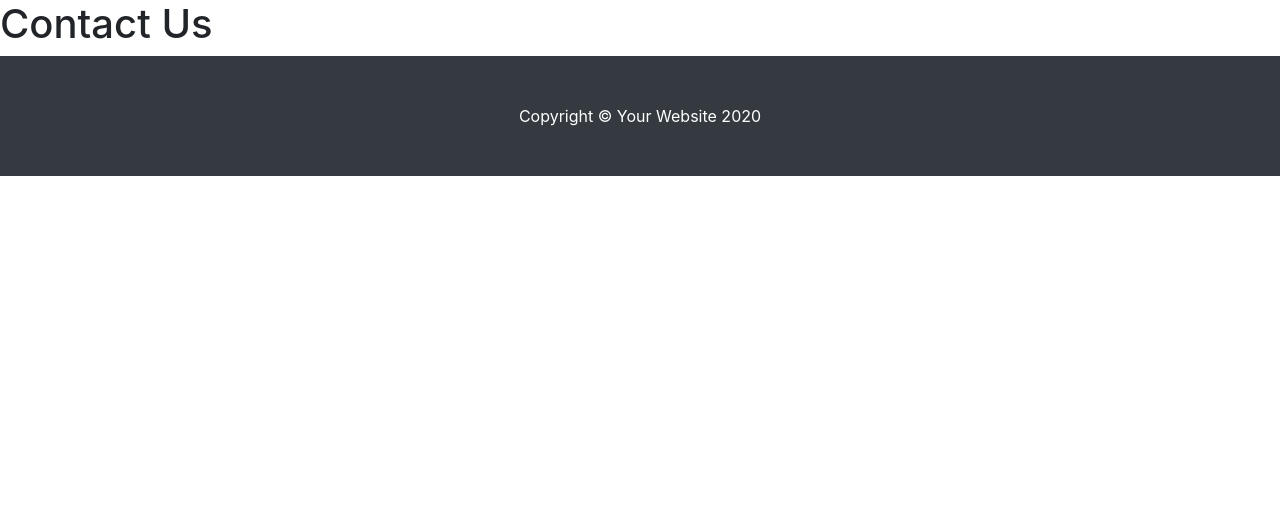
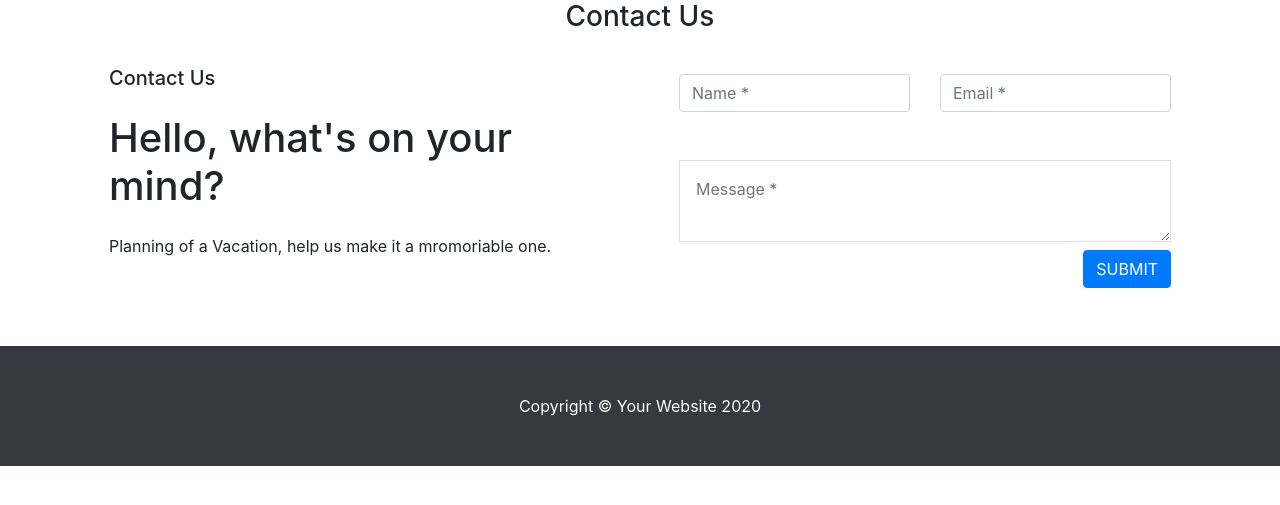
Before and after one commit to varsha2316/mongobdproject, a Flask app: page /contact in a window 1280 px wide. Shown: the part 56-561 px from the top of the page. Run offline with Flask 2, Linux system fonts and the light colour scheme; some libraries are stand-ins or nearby versions.

Commit message:
added contact us form

```diff
--- a/requirements.txt
+++ b/requirements.txt
@@ -1,3 +1,4 @@
+bcrypt==3.2.0
 Click==7.0
 Flask==1.0.2
 Flask-PyMongo==2.2.0
--- a/run.py
+++ b/run.py
@@ -68,6 +68,13 @@ def contact():
     return render_template("contact.html", page_title="Contact Us")
 
 
+@app.route('/emailenquiry', methods=['POST'])
+def emailenquiry():
+    enquiry = mongo.db.emailenquiry
+    enquiry.insert_one(request.form.to_dict())
+    return render_template('index.html')
+
+
 @app.route('/shoppingcart')
 def shoppingcart():
     return render_template("shoppingcart.html", page_title="Shopping Cart")
--- a/templates/contact.html
+++ b/templates/contact.html
@@ -1,4 +1,64 @@
 {% extends 'base.html' %}
 {% block content %}
- <h1>{{ page_title }}</h1>
+
+
+<!-- page title -->
+<!--================================
+=            Page Title            =
+=================================-->
+<section class="page-title">
+	<!-- Container Start -->
+	<div class="container">
+		<div class="row">
+			<div class="col-md-8 offset-md-2 text-center">
+				<!-- Title text -->
+				<h3>Contact Us</h3>
+			</div>
+		</div>
+	</div>
+	<!-- Container End -->
+</section>
+<!-- page title -->
+
+<!-- contact us start-->
+<section class="section">
+    <div class="container">
+        <div class="row">
+            <div class="col-md-6">
+                <div class="contact-us-content p-4">
+                    <h5>Contact Us</h5>
+                    <h1 class="pt-3">Hello, what's on your mind?</h1>
+                    <p class="pt-3 pb-5">Planning of a Vacation, help us make it a mromoriable one.</p>
+                </div>
+            </div>
+            <div class="col-md-6">
+                   <form action="{{ url_for('emailenquiry') }}" method="POST">
+                        <fieldset class="p-4">
+                            <div class="form-group">
+                                <div class="row">
+                                    <div class="col-lg-6 py-2">
+                                        <input type="text" placeholder="Name *" class="form-control"  name="enquiryname" required>
+                                    </div>
+                                    <div class="col-lg-6 pt-2">
+                                        <input type="email" placeholder="Email *" name="enquiryemail" class="form-control" required>
+                                    </div>
+                                </div>
+                            </div>
+                            <textarea name="emailmessage" id=""  placeholder="Message *"  class="border w-100 p-3 mt-3 mt-lg-4"></textarea>
+                            <div class="btn-grounp">
+                                <button type="submit" class="btn btn-primary mt-2 float-right">SUBMIT</button>
+                            </div>
+                        </fieldset>
+                    </form>
+            </div>
+        </div>
+    </div>
+</section>
+<!-- contact us end -->
+
+<!--============================
+=            Footer            =
+=============================-->
+
+
 {% endblock %}
```
